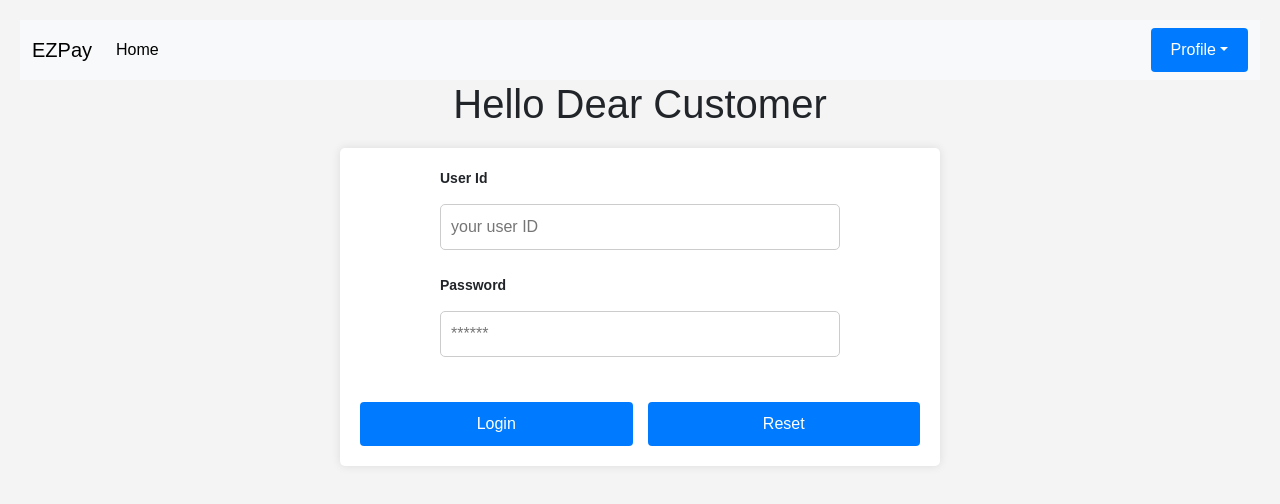
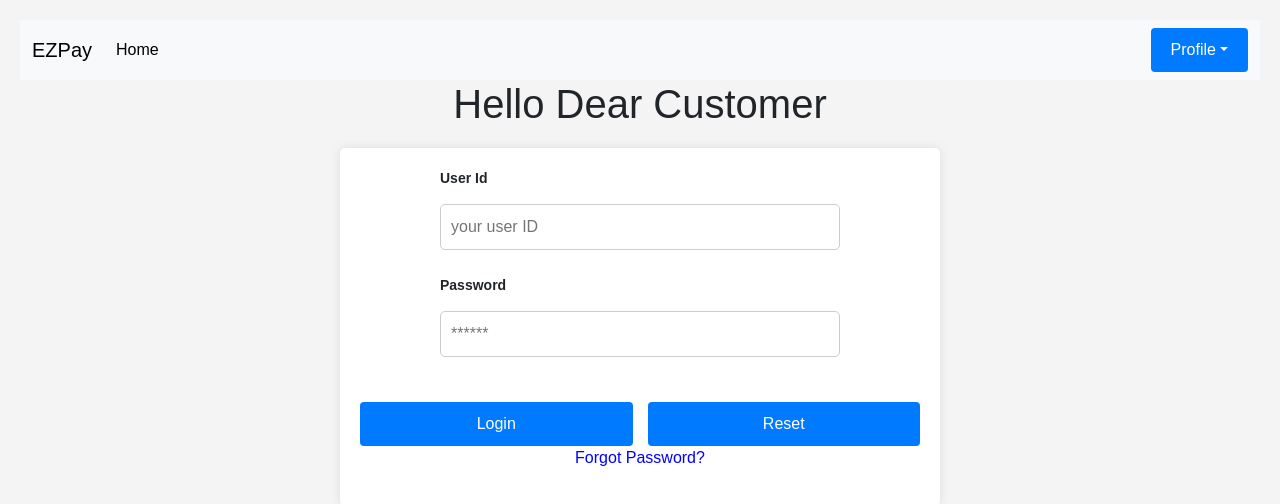
Before and after one commit to sagarkumar3105/EZPay-React-Spring, a React (Create React App) app in the folder EZPay-React/ezpay/: page /login in a window 1280 px wide. Shown: the top 504 px of the page. Built offline with nearby package versions, Linux system fonts and the light colour scheme.

Commit message:
Added forgot password path

```diff
--- a/EZPay-React/ezpay/src/components/LoginPage.js
+++ b/EZPay-React/ezpay/src/components/LoginPage.js
@@ -86,6 +86,11 @@ localStorage.clear()
         <button type="submit" className="btn">Login</button>
         <button type="reset" className="btn"  onClick={() => { setUserId(''); setPassword(''); }}>Reset</button>
       </div>
+
+      <p className="forgot-password-link" onClick={() => navigate('/password/forgot')} style={{ cursor: 'pointer', color: 'blue' }}>
+        Forgot Password?
+      </p>
+
       </form>
     </>
   );
```
